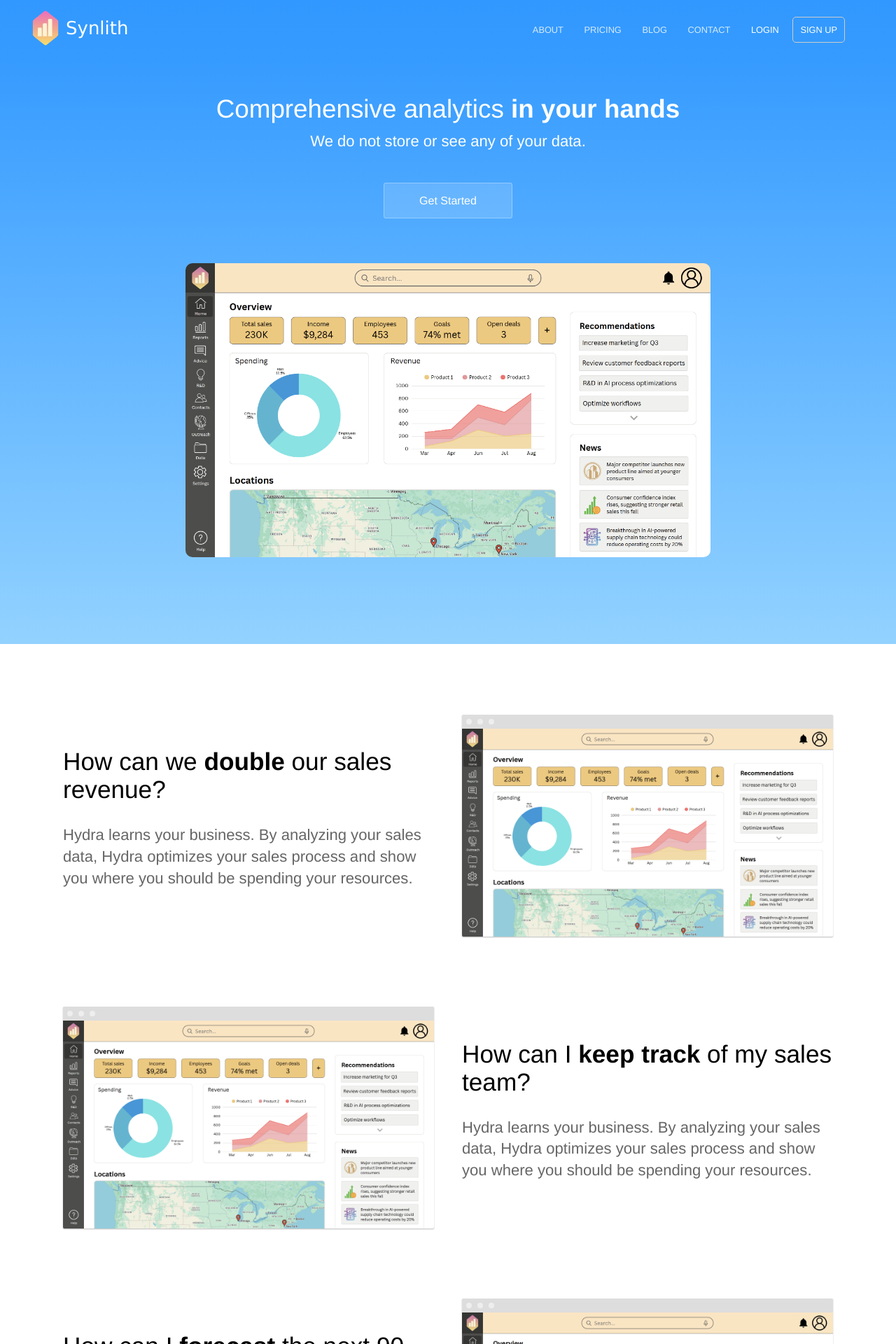
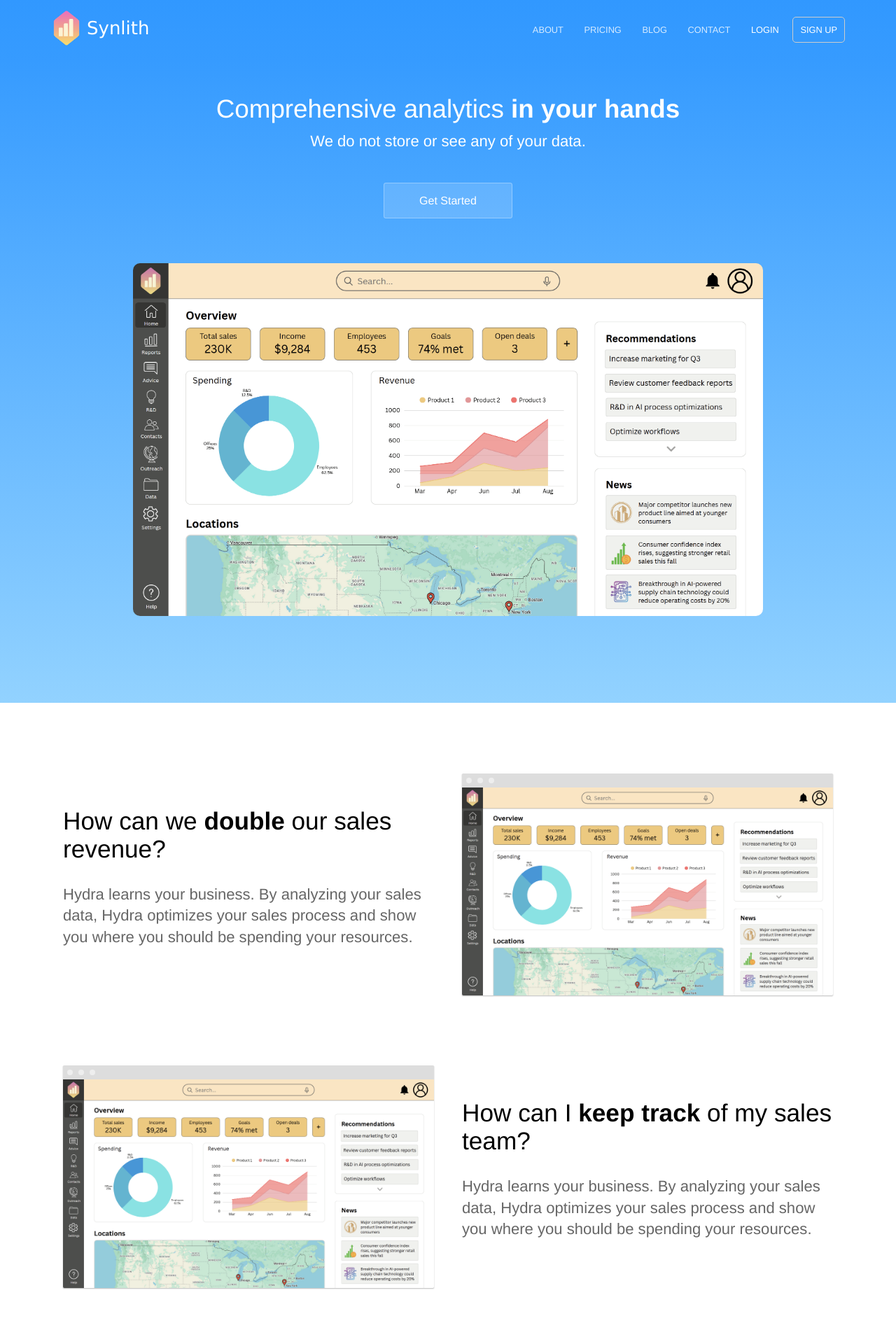
Before and after one commit to derpyjim/PRSyn, a Jekyll site: the page built from index.html, in a window 1280 px wide. Shown: the top 1920 px of the page at 70% size. Built offline with Jekyll 4.4.1, drawn with Linux system fonts in a browser that asks for light colours.

Commit message:
Update layout.scss

```diff
--- a/_sass/layout.scss
+++ b/_sass/layout.scss
@@ -5,7 +5,7 @@
 }
 
 .text-container {
-	max-width: 750px;
+	max-width: 1000px;
 }
 
 .container {
@@ -186,12 +186,11 @@
     position: relative;
     top: -5px;
     gap: 4px;
-    margin-left: -30px;
     margin-bottom: -5px;
 }
 
 .dashboard-image {
-    width: 100%;
+    width: 90%;
     border-radius: 10px;
     margin: 20px auto;
 }
```
